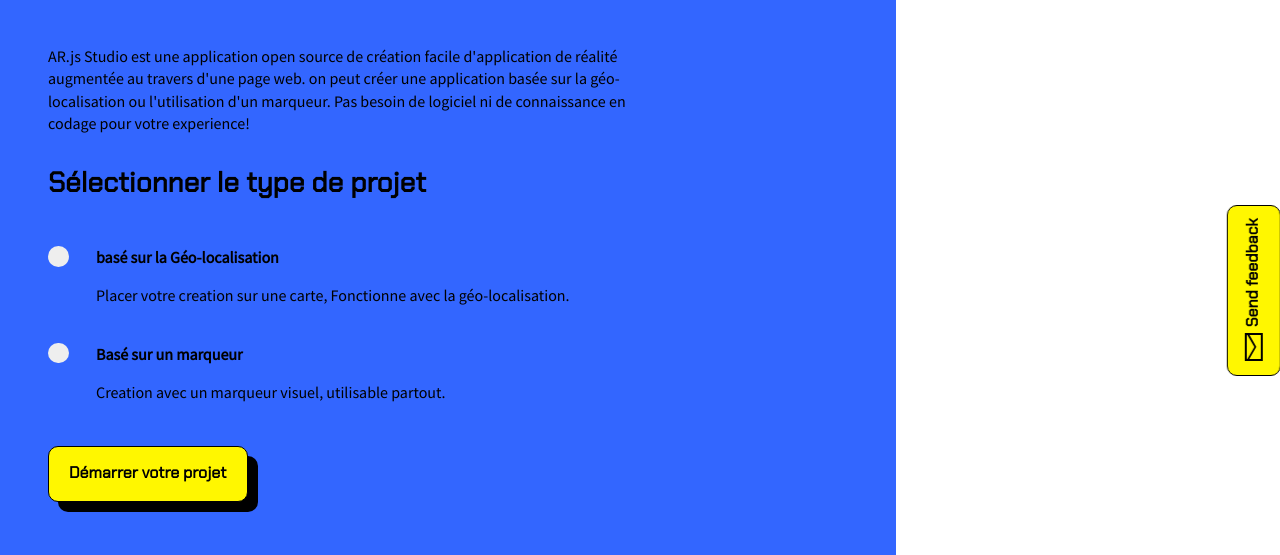
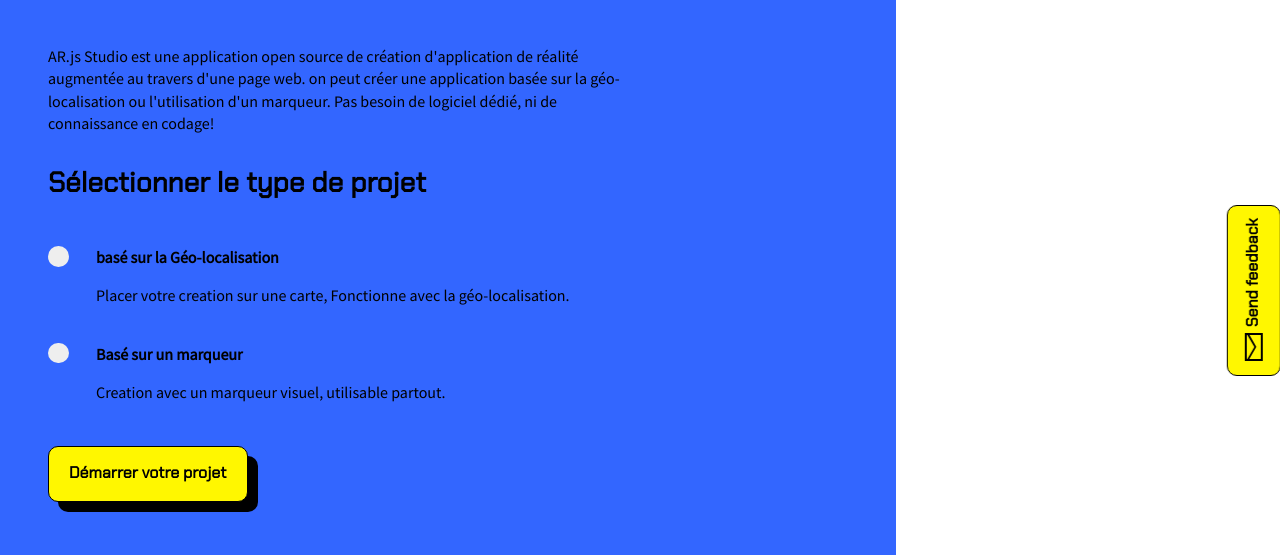
Before and after one commit to guarim/Studio-ARJS-LPJV.io, a website: page index.html in a window 1280 px wide. Shown: the part 249-804 px from the top of the page. Drawn offline with Linux system fonts and the light colour scheme.

Commit message:
Update index.html

```diff
--- a/index.html
+++ b/index.html
@@ -25,12 +25,12 @@
           de réalité augmentée</p>
         <p class="paragraph">
             AR.js Studio est une application open source
-            de création facile d'application de réalité augmentée
+            de création d'application de réalité augmentée
             au travers d'une page web.
             on peut créer une application basée sur la
             géo-localisation ou l'utilisation d'un marqueur.
-            Pas besoin de logiciel ni de connaissance
-            en codage pour votre experience!
+            Pas besoin de logiciel dédié, ni de connaissance
+            en codage!
            </p>
 
         <img class="splashscreen" src="./assets/img/splashscreen.png" alt="Demo image home page"/>
```
